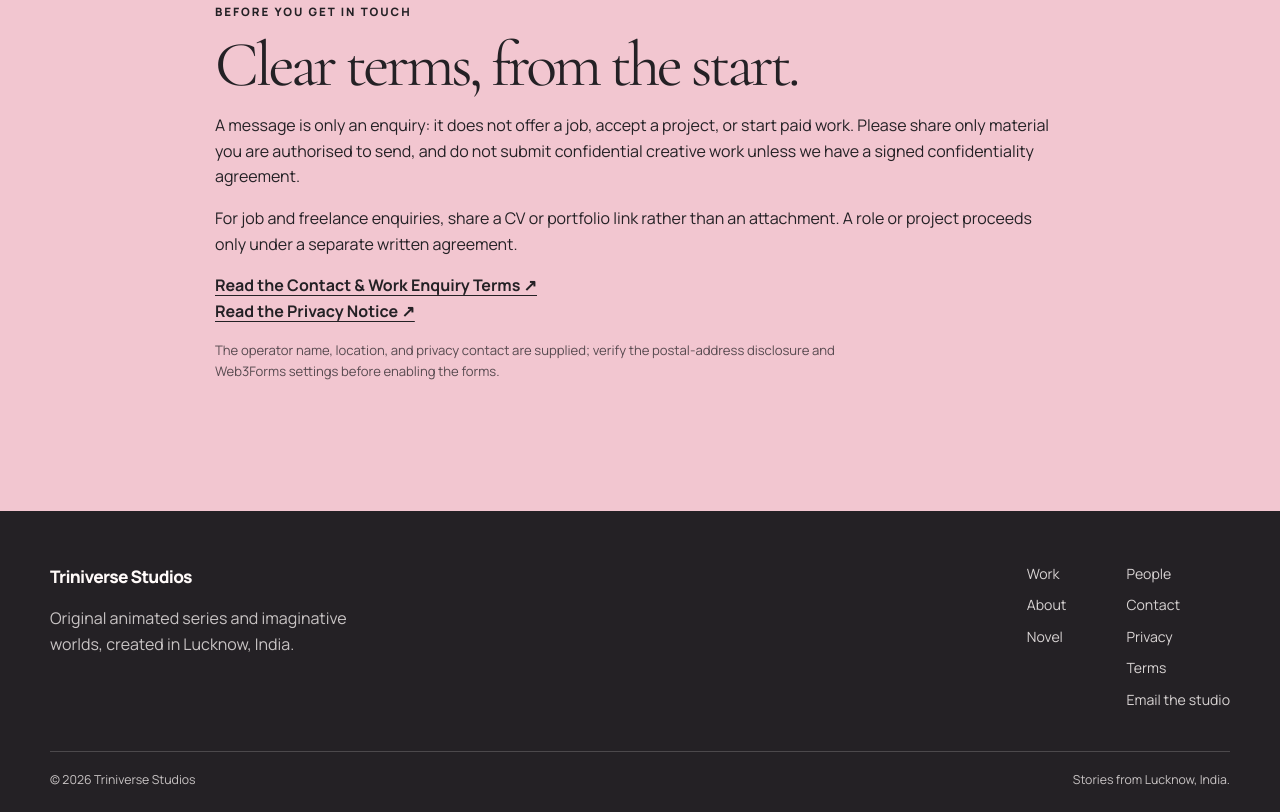
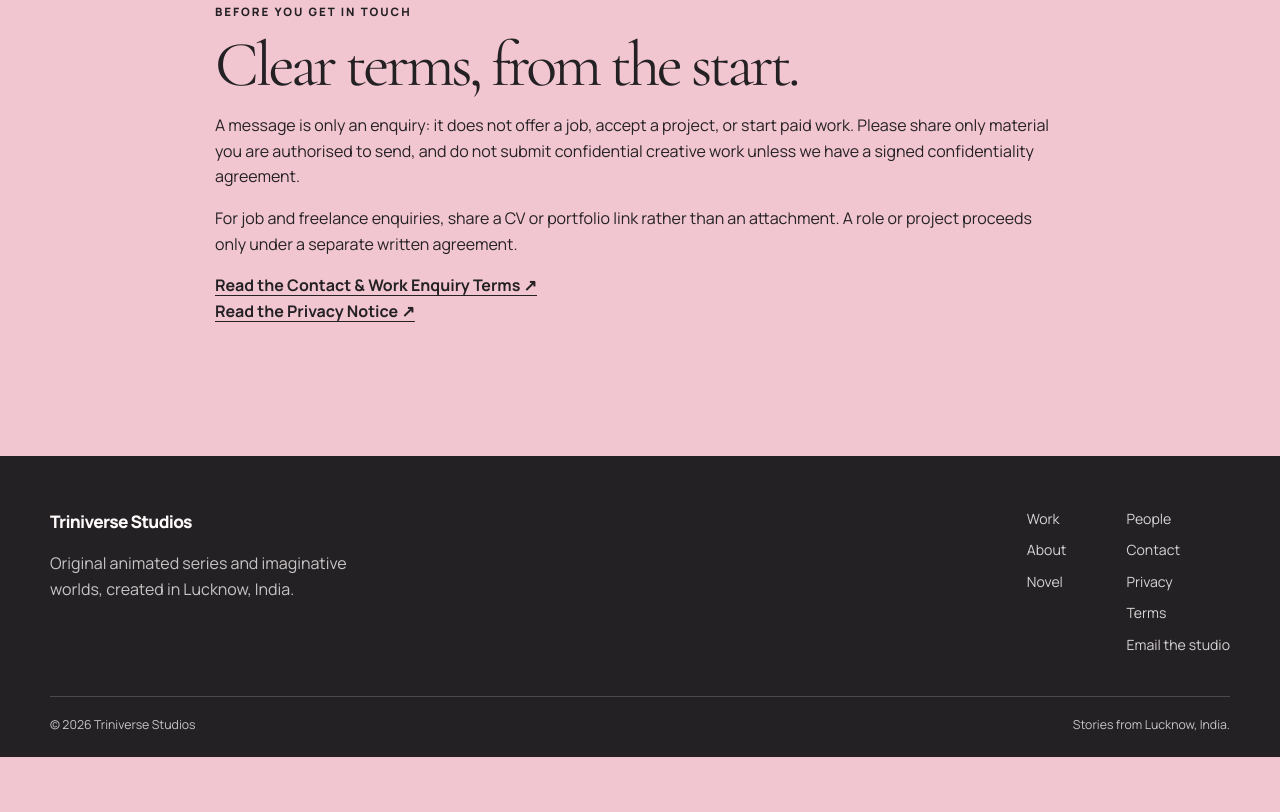
Before and after one commit to Adityak102006/triniverse_studios, a plain HTML site: page contact/index.html in a window 1280 px wide. Shown: the part 1777-2589 px from the top of the page. After the commit the page ends 2534 px from the top, so only its background shows below. Drawn offline with Linux system fonts and the light colour scheme.

Commit message:
Remove operator notice from contact page
Removed notice paragraph about operator information and settings.

```diff
--- a/contact/index.html
+++ b/contact/index.html
@@ -198,11 +198,6 @@
               >Read the Privacy Notice ↗</a
             >
           </p>
-          <p class="notice">
-            The operator name, location, and privacy contact are supplied;
-            verify the postal-address disclosure and Web3Forms settings before
-            enabling the forms.
-          </p>
         </div>
       </section>
     </main>
```
